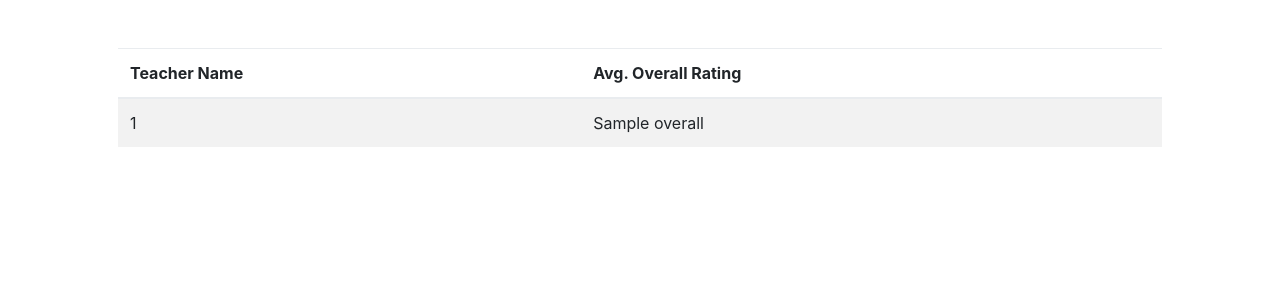
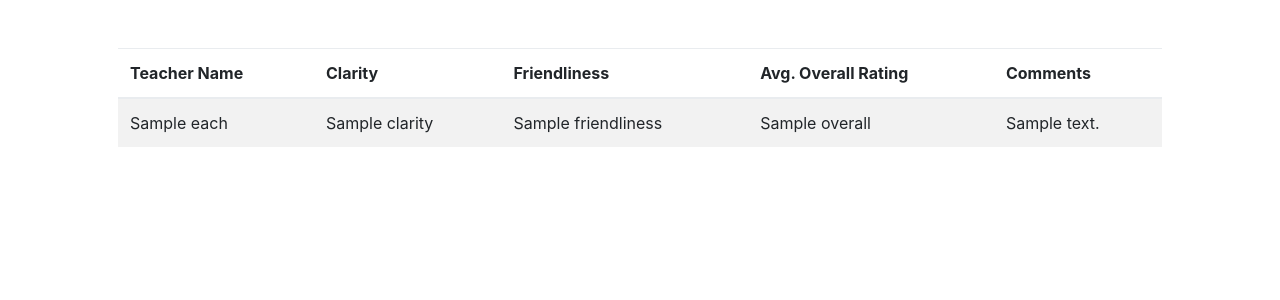
Before and after one commit to nicolavic98/wyguide, a Flask app: template templates/ranked.html in a window 1280 px wide. Shown: the part 78-378 px from the top of the page. Run offline with Flask 2, Linux system fonts and the light colour scheme; the template is opened without the code that fills it: most values are stand-ins (such as "Sample title", 1, 10 or a date in 2020); some libraries are stand-ins or nearby versions.

Commit message:
Update ranked.html

```diff
--- a/templates/ranked.html
+++ b/templates/ranked.html
@@ -10,15 +10,21 @@
     <tr>
         <thead>
             <th>Teacher Name</th>
+            <th>Clarity</th>
+            <th>Friendliness</th>
             <th>Avg. Overall Rating</th>
+            <th>Comments</th>
         </thead>
     </tr>
 
     {% for each in teacher_info %}
     <tr>
 
-            <td> {{ each.id }} </td>
+            <td> {{ each.name }} </td>
+            <td> {{ each.clarity }} </td>
+            <td> {{ each.friendliness }} </td>
             <td> {{ each.overall }} </td>
+            <td> {{ each.comments }} </td>
 
 
     </tr>
```
